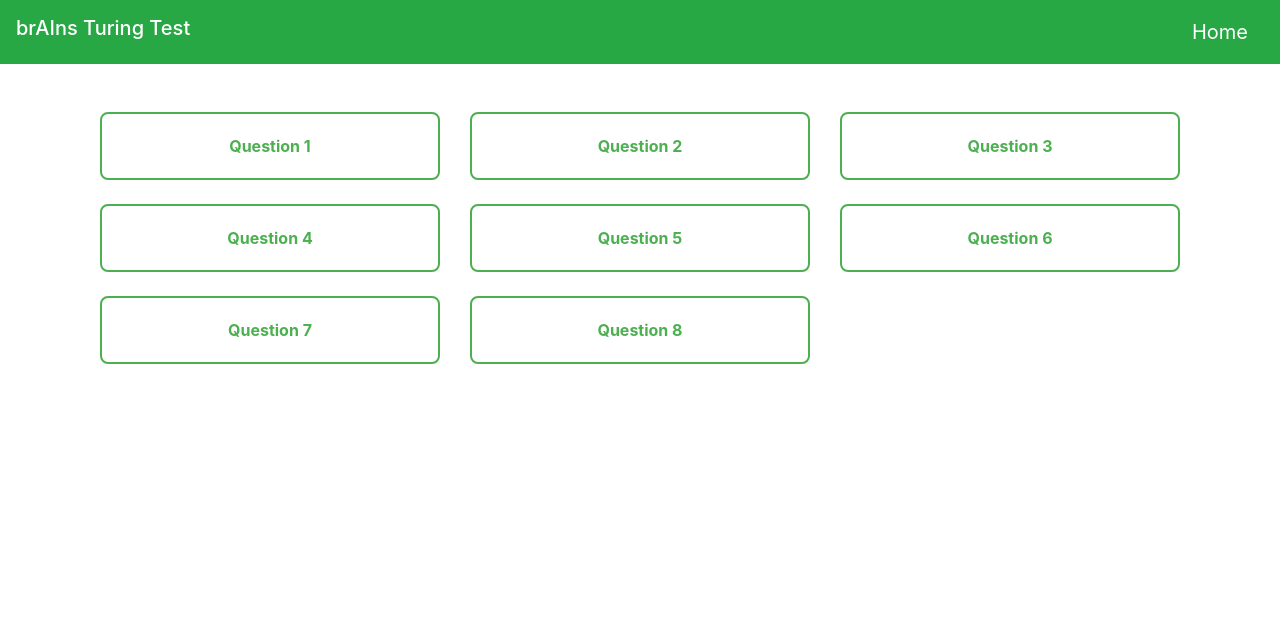
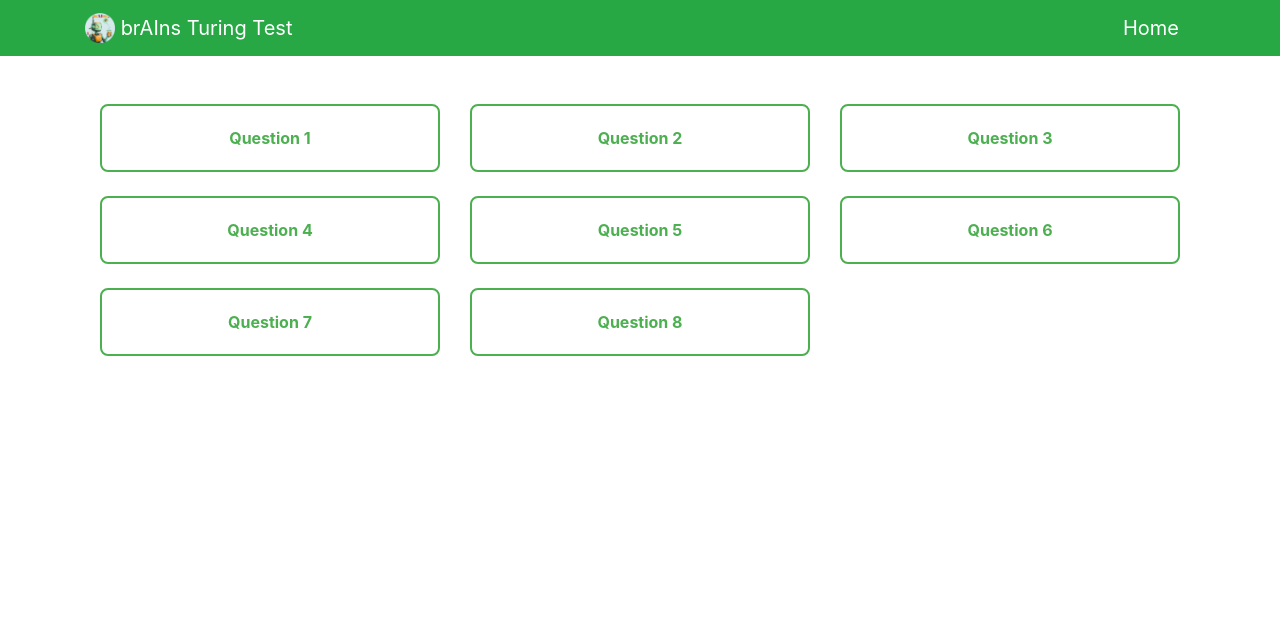
Before and after one commit to spbisc97/TuringTest, a Flask app: page / in a window 1280 px wide. Shown: the top 620 px of the page. Run offline with Flask 3, Linux system fonts and the light colour scheme; some libraries are stand-ins or nearby versions.

Commit message:
add icons and gitignore

```diff
--- a/turing-test-app/app.py
+++ b/turing-test-app/app.py
@@ -2,7 +2,7 @@ from flask import Flask, render_template, request, redirect, url_for
 import random
 from questions import questions
 
-app = Flask(__name__)
+app = Flask(__name__, template_folder='templates', static_folder='static')
 
 @app.route('/')
 def index():
@@ -28,10 +28,9 @@ def compare(question_id):
     if question is None:
         return redirect(url_for('index'))
 
-    user_choice = request.form.get('choice')
-    chosen_response = request.form.get('chosen_response')
-    correct = "friend" if question["friend"] == chosen_response else "llm"
-    return render_template('result.html', question=question, user_choice=user_choice, correct=correct, chosen_response=chosen_response, title="Result")
+    user_choice = request.form.get('user_choice')
+    correct = request.form['correct']
+    return render_template('result.html', question=question, user_choice=user_choice, correct=correct, title="Result")
 
 if __name__ == '__main__':
     app.run(debug=True)
--- a/turing-test-app/templates/base.html
+++ b/turing-test-app/templates/base.html
@@ -1,22 +1,43 @@
 <!DOCTYPE html>
-<html>
+<html lang="it">
 <head>
+    <meta charset="UTF-8">
+    <meta name="viewport" content="width=device-width, initial-scale=1.0">
+    <meta name="description" content="brAIns Turing Test - Can you distinguish between human and AI responses?">
+    <meta name="author" content="Your Name">
+
     <title>{{ title }}</title>
+
+    <!-- Bootstrap CSS -->
     <link href="https://stackpath.bootstrapcdn.com/bootstrap/4.3.1/css/bootstrap.min.css" rel="stylesheet">
+
+    <!-- Custom CSS -->
     <link rel="stylesheet" type="text/css" href="{{ url_for('static', filename='style.css') }}">
+
+    <!-- Google Fonts -->
     <link href="https://fonts.googleapis.com/css2?family=Roboto:wght@400;700&display=swap" rel="stylesheet">
+
+    <!-- Favicon -->
+    <link rel="icon" href="{{ url_for('static', filename='favicon.ico') }}" type="image/x-icon">
+    <link rel="shortcut icon" href="{{ url_for('static', filename='favicon.ico') }}" type="image/x-icon">
+
+    <!-- jQuery and Bootstrap JS -->
     <script src="https://code.jquery.com/jquery-3.6.0.min.js"></script>
     <script src="https://stackpath.bootstrapcdn.com/bootstrap/4.3.1/js/bootstrap.min.js"></script>
+
+    <!-- Custom JS -->
     <script src="{{ url_for('static', filename='script.js') }}"></script>
 </head>
 <body>
     <header class="navbar navbar-dark bg-success">
-        <h1 class="navbar-brand">
-            <i class="fas fa-brain"></i> brAIns Turing Test
-        </h1>
-        <a class="navbar-brand" href="/">Home</a>
+        <div class="container">
+            <a class="navbar-brand" href="/">
+                <img src="{{ url_for('static', filename='icon.png') }}" width="30" height="auto" class="d-inline-block align-top" alt="Icon"> brAIns Turing Test
+            </a>
+            <a class="navbar-brand" href="/">Home</a>
+        </div>
     </header>
-    <main class="container">
+    <main class="container my-5">
         {% block content %}{% endblock %}
     </main>
     <footer class="fixed-bottom bg-success text-white text-center py-3">
```
Also changed, not shown: turing-test-app/templates/compare.html (+10 -15 lines), turing-test-app/static/favicon.ico (added), turing-test-app/static/icon.png (renamed from turing-test-app/static/Icon.png), 1 other file.
